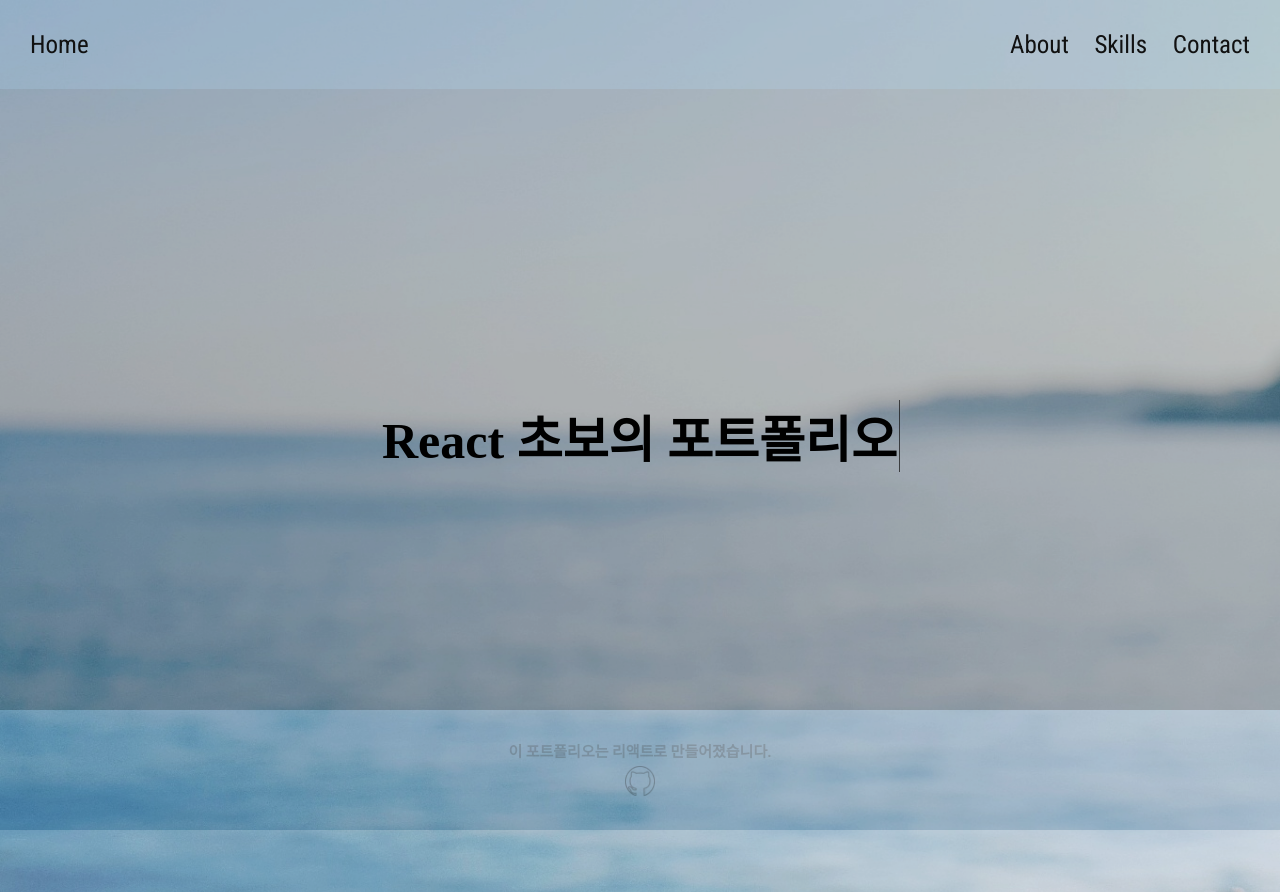
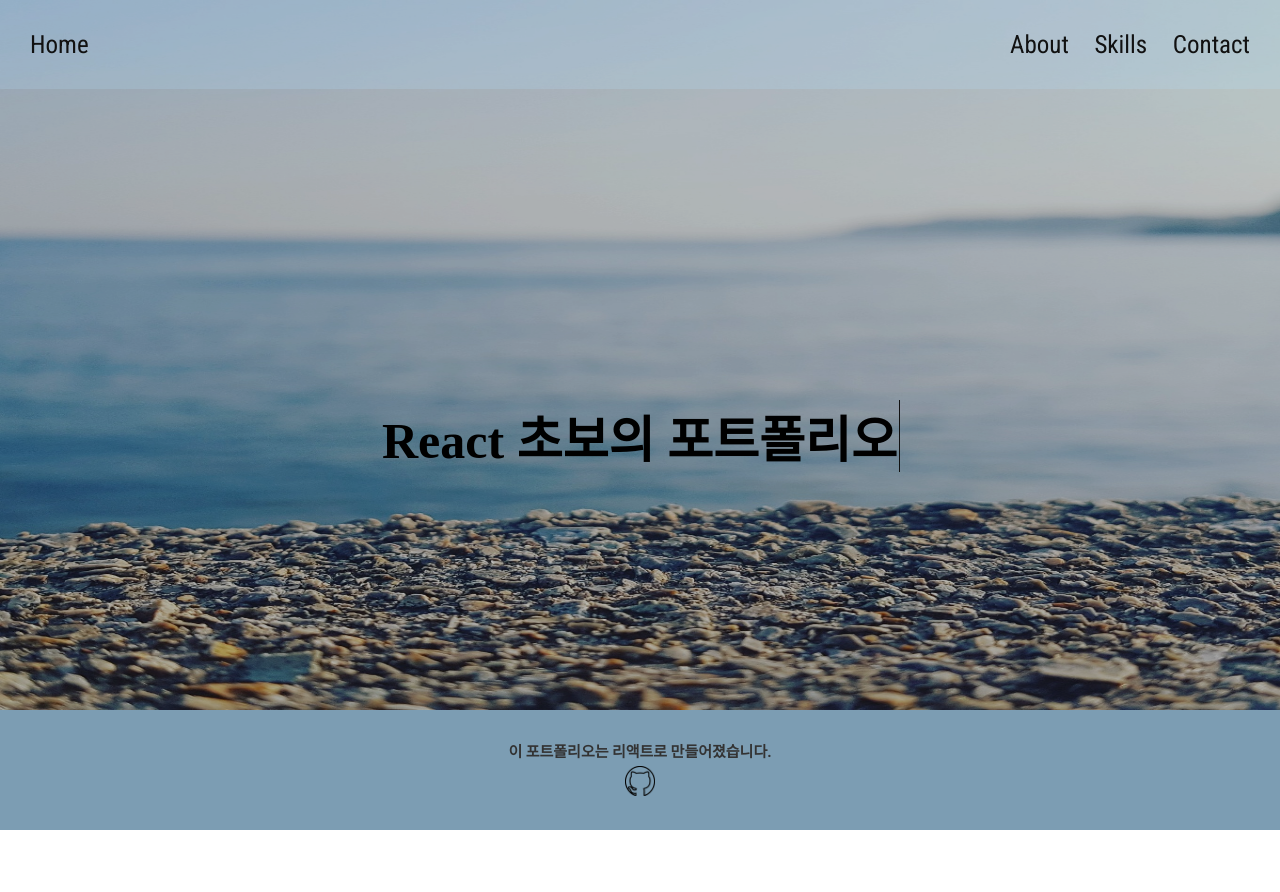
Before and after one commit to kungchan1111/my_portfolio, a React (Create React App) app: page / in a window 1280 px wide. Shown: the top 892 px of the page. After the commit the page ends 830 px from the top, so only its background shows below. Built offline with nearby package versions, Linux system fonts and the light colour scheme; a web font is replaced by a local one.

Commit message:
2차 완

```diff
--- a/src/components/Footer.css
+++ b/src/components/Footer.css
@@ -1,9 +1,11 @@
 .footer {
   width: 100vw;
+  height: 100%;
+  min-width: 710px;
 }
 
 .footer__container {
-  bottom: 0;
+  position: relative;
   padding: 30px;
   background: rgb(124, 157, 179);
   display: flex;
--- a/src/components/Intro.css
+++ b/src/components/Intro.css
@@ -1,6 +1,7 @@
 @import url("https://fonts.googleapis.com/css2?family=Grandiflora+One&family=Roboto+Condensed:ital,wght@0,300;0,400;0,700;1,300;1,400;1,700&display=swap");
 
 .I_background {
+  position: relative;
   max-height: 710px;
   min-width: 710px;
   background: #111;
@@ -21,8 +22,8 @@
 
 .I_background > img {
   width: 100%;
+  max-height: 710px;
   opacity: 0.75;
-  z-index: -1;
 }
 
 .I_mouse__curser {
```
